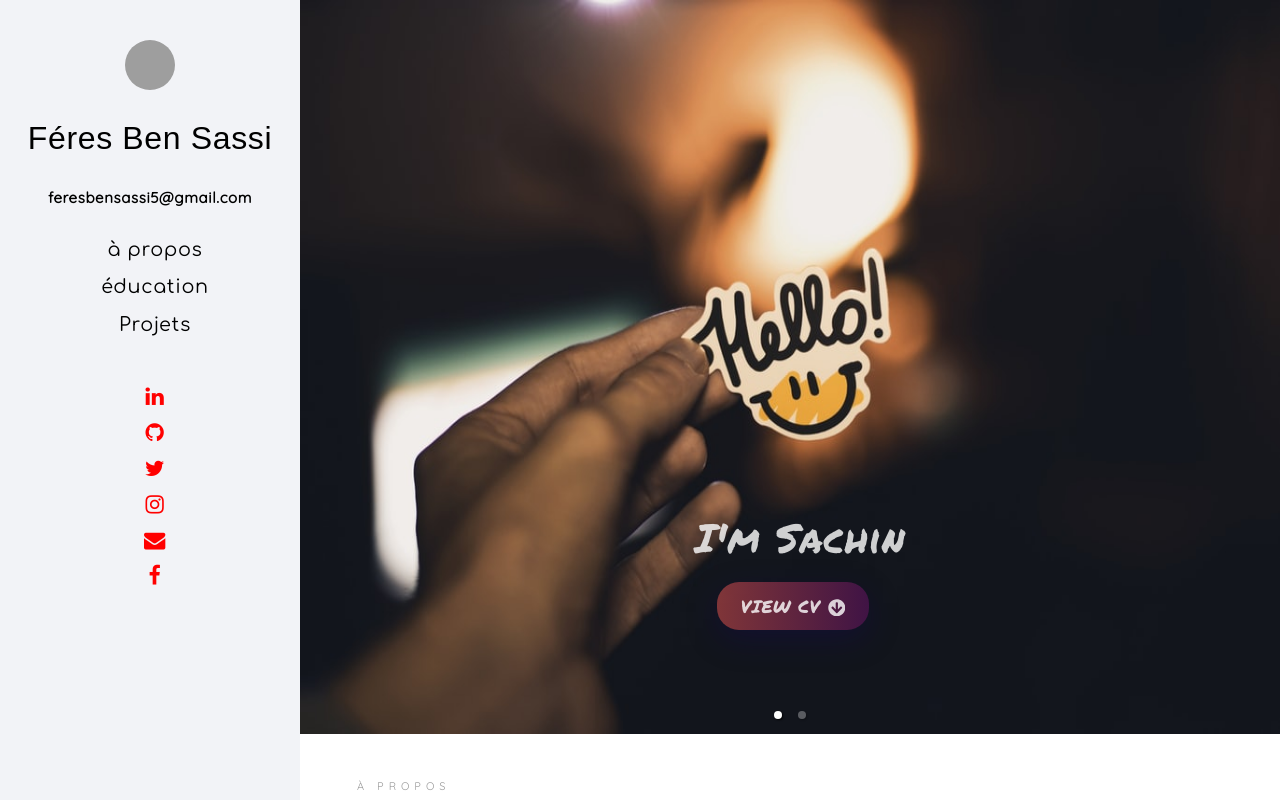
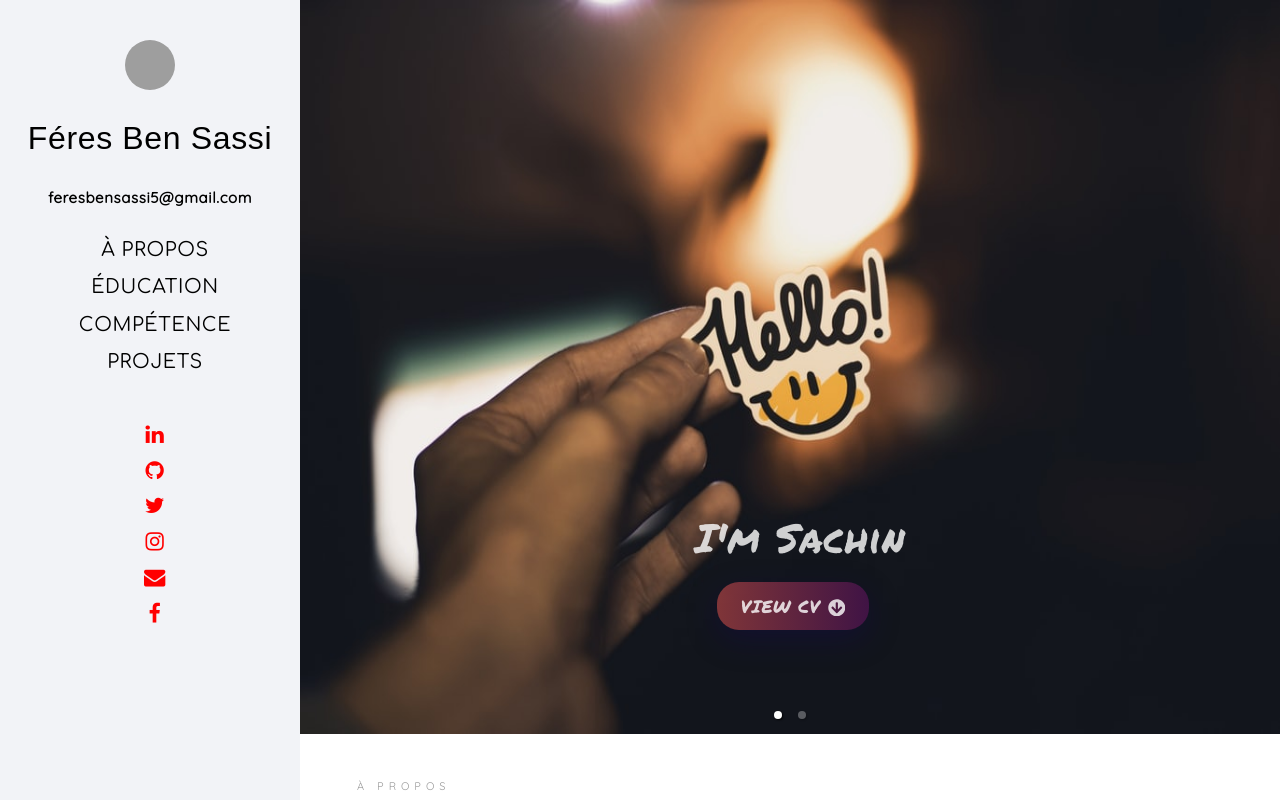
Before and after one commit to feres-ben-sassi/My-website, a React (Create React App) app: page / in a window 1280 px wide. Built offline with nearby package versions, Linux system fonts and the light colour scheme; grey boxes are pictures that could not be loaded; a web font is replaced by a local one.

Commit message:
update 3

```diff
--- a/src/components/sidebar/Sidebar.js
+++ b/src/components/sidebar/Sidebar.js
@@ -21,17 +21,22 @@ class Sidebar extends Component {
         <ul className="sidebar-nav">
           <li className="sidebar-nav-items">
             <Link smooth to="/#about" className="links">
-              à propos
+              À PROPOS
             </Link>
           </li>
           <li className="sidebar-nav-items">
             <Link smooth to="/#education" className="links">
-              éducation
+              ÉDUCATION
             </Link>
           </li>
           <li className="sidebar-nav-items">
             <Link smooth to="/#interest" className="links">
-              Projets
+              COMPÉTENCE
+            </Link>
+          </li>
+          <li className="sidebar-nav-items">
+            <Link smooth to="/#interest" className="links">
+              PROJETS
             </Link>
           </li>
           {/* <li className="sidebar-nav-items">
--- a/src/components/skills/Interest.js
+++ b/src/components/skills/Interest.js
@@ -15,7 +15,7 @@ class Interest extends Component {
           initiallyVisible={true}
         >
           <span className={classes.head}>QUE Ce JE FAIS?</span>
-          <h2 className={classes.heading}>HERE ARE SOME OF MY EXPERTISE</h2>
+          <h2 className={classes.heading}>VOICI QUELQUES DE MON EXPERTISE</h2>
           <div className={classes.Interest}>
             <ScrollAnimation
               offset="0"
```
